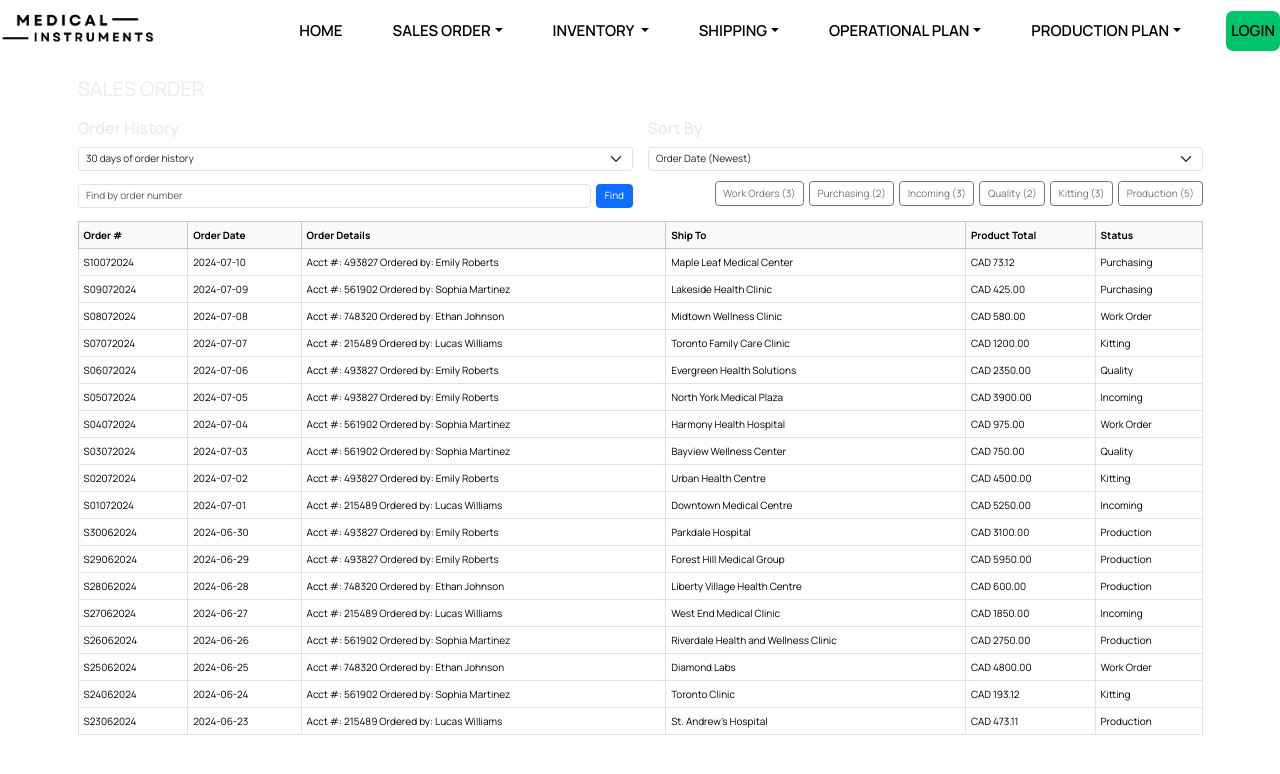
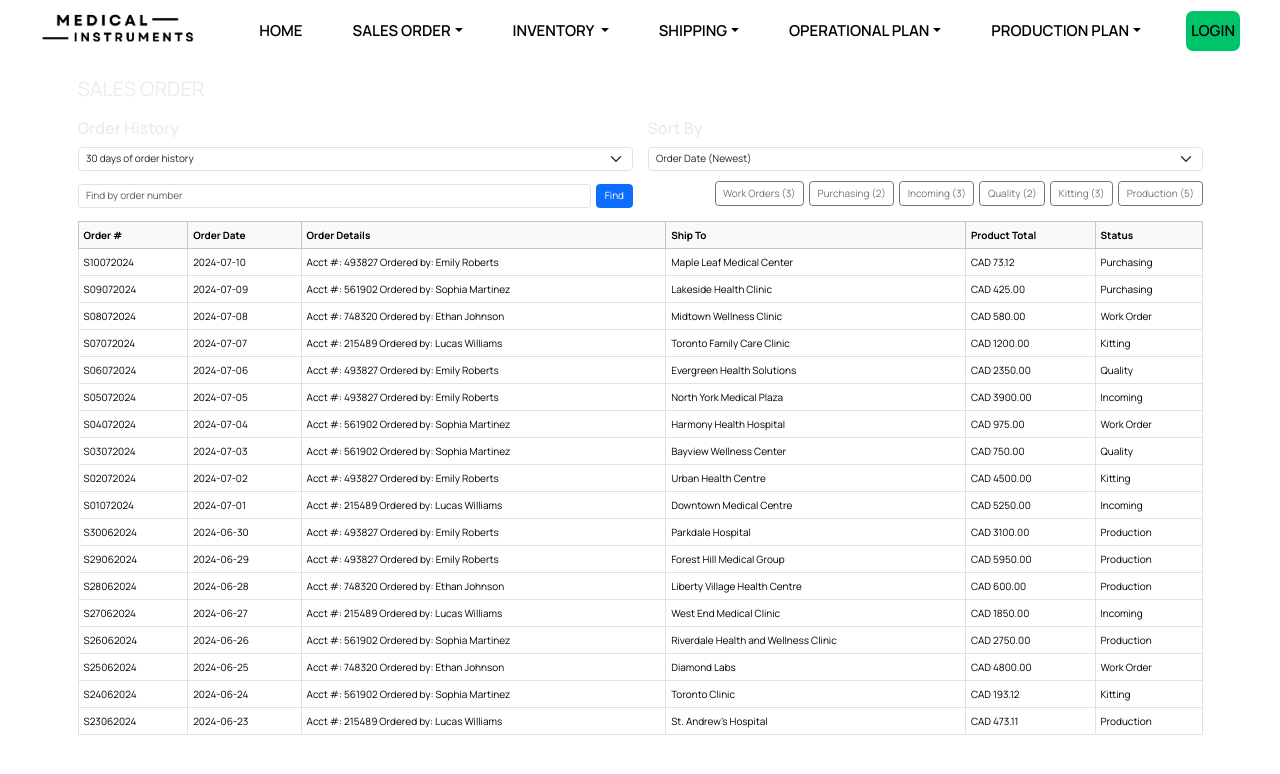
Before and after one commit to marvenilla/medical-instruments, a React (Vite) app: page /sales in a window 1280 px wide. Shown: the top 774 px of the page. Built offline with nearby package versions, Linux system fonts and the light colour scheme.

Commit message:
Implemented filtering criteria for search and sortBy

```diff
--- a/src/components/PageNav.module.css
+++ b/src/components/PageNav.module.css
@@ -3,6 +3,8 @@
   display: flex;
   align-items: center;
   justify-content: space-between;
+  margin-left: 40px;  /* Adjust the value as needed */
+  margin-right: 40px; /* Adjust the value as needed */
 }
 
 .navLinks {
```
